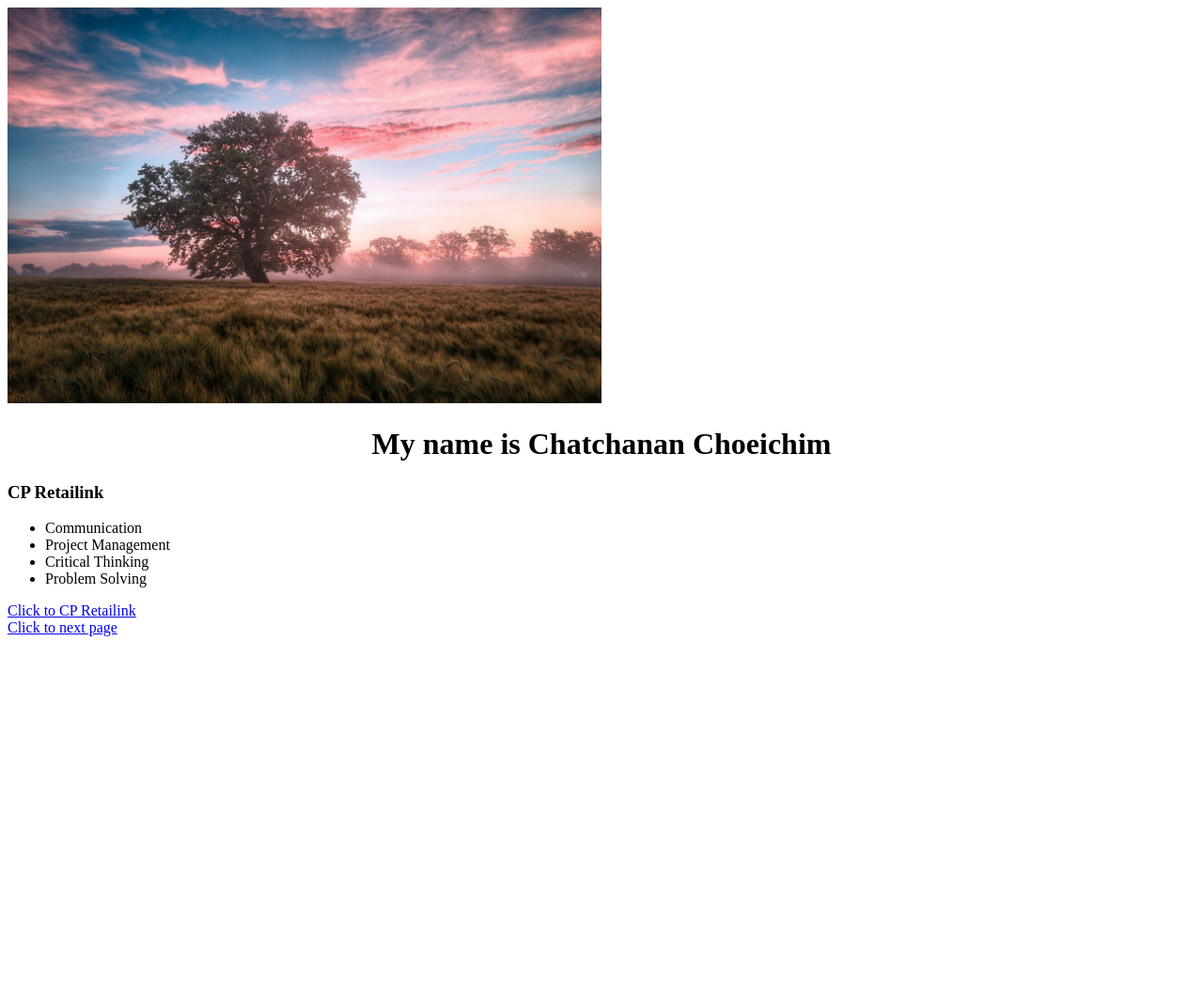
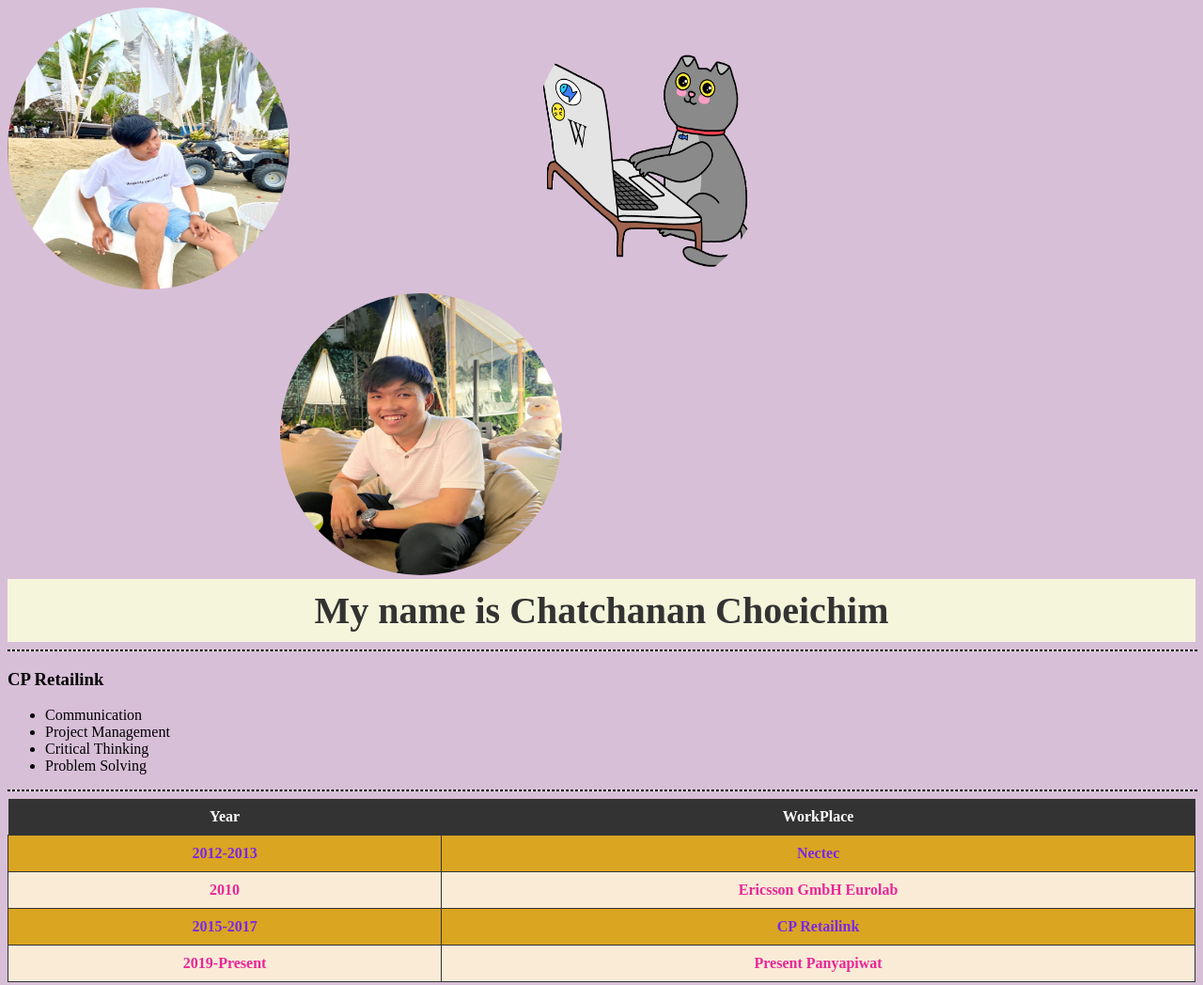
Before and after one commit to Chatchananchoeichim/mypage2024, a plain HTML site: page index.html in a window 1280 px wide. Shown: the top 1048 px of the page at 94% size. Before the commit the page ends 800 px from the top, so only its background shows below. Drawn offline with Linux system fonts and the light colour scheme.

Commit message:
update html css
update html css

```diff
--- a/index.html
+++ b/index.html
@@ -6,12 +6,16 @@
     <link rel="stylesheet" href="styles.css">
     <title>Chatchanan Choeichim</title>
 </head>
-<body>
+<body class="index">
     <a href="contact.html" target="_blank">
-        <img src="field-6574455_1280.jpg" alt="New picture" style="width: 50%; height: auto;"></a>
+        <img src="Untitled.jpg" alt="New picture"></a>
+        <img class="gif" src="cat gif.gif" alt="gif">
+    <img class="image2" src="renew.jpg" alt="picture2">
+    <!-- <img class="gif" src="cat gif.gif" alt="gif"> -->
     <h1>
         My name is Chatchanan Choeichim
     </h1>
+    <hr class="hr1">
     <h3>
         CP Retailink
     </h3>
@@ -21,6 +25,31 @@
         <li>Critical Thinking</li>
         <li>Problem Solving</li>
     </ul>
+    <hr class="hr2">
+    <table>
+        <thead>
+            <tr>
+                <th>Year</th>
+                <th>WorkPlace</th>
+            </tr>
+        </thead>
+        <tr>
+            <td class="td1">2012-2013</td>
+            <td class="td1">Nectec</td>
+        </tr>
+        <tr>
+            <td>2010</td>
+            <td>Ericsson GmbH Eurolab</td>
+        </tr>
+        <tr>
+            <td class="td1">2015-2017</td>
+            <td class="td1">CP Retailink</td>
+        </tr>
+        <tr>
+            <td>2019-Present</td>
+            <td>Present Panyapiwat</td>
+        </tr>
+    </table><br>
     <a href="https://www.cpretailink.co.th/" target="_blank">Click to CP Retailink</a><br>
     <a href="contact.html" target="_blank">Click to next page</a>
 </body>
--- a/styles.css
+++ b/styles.css
@@ -1,6 +1,52 @@
+.index {
+    /* background-color: antiquewhite; */
+    background-color: thistle;
+}
+
 h1 {
     text-align: center;
+    background-color: beige;
+    font-size: 40px;
+    font-weight: bold;
+    color: #333;
+    padding: 10px;
+    margin: 0px;
 }
+
+.hr1 {
+    /* height: 1px; */
+    width: 100%;
+    background-color: white;
+    border-style: dashed;
+}
+
+.hr2 {
+    /* height: 1px; */
+    width: 100%;
+    background-color: white;
+    border-style: dashed;
+}
+
+img {
+    border-radius: 50%;
+    width: 300px;
+    height: 300px;
+}
+
+.image2 {
+    border-radius: 50%;
+    width: 300px;
+    height: 300px;
+    margin-left: 290px;
+}
+
+.gif {
+    /* display: block; */
+    margin-left: 20%;
+    margin-right: auto;
+    width: 20%;
+}
+
 
 table {
     border-collapse: collapse;
@@ -28,6 +74,14 @@ td {
 }
 
 td:hover {
-    background-color: #e72797;
+    background-color: #fac2ea;
     color: #fff;
 }
+
+.td1 {
+    background-color: goldenrod;
+    color: #7a27e7;
+    text-align: center;
+    font-size: medium;
+    font-weight: bold;
+}
```
Also changed, not shown: Untitled.jpg (added), cat gif.gif (added), renew.jpg (added).
